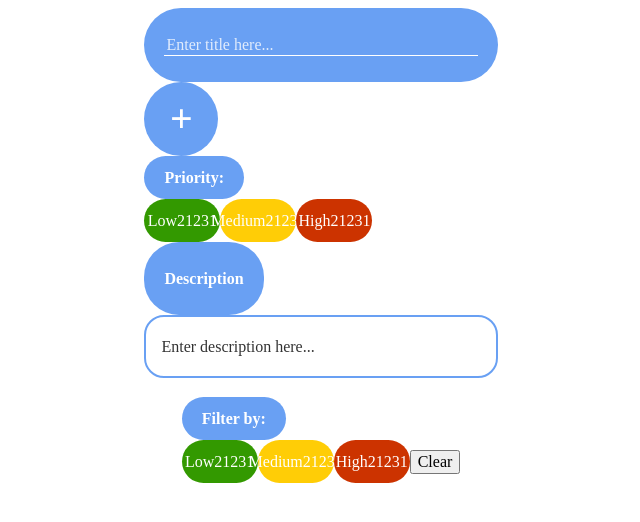
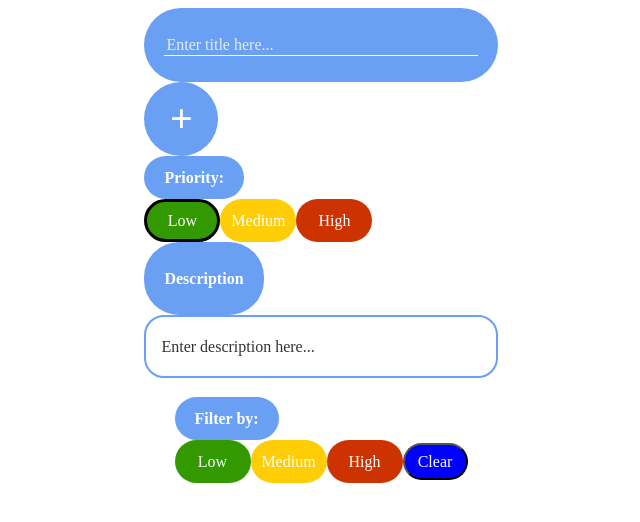
Before and after one commit to givsty/To-Do-List, a React (Vite) app: page / in a window 1280 px wide. Shown: the top 522 px of the page, without its empty margins (319-959 px from the left). Built offline with nearby package versions, Linux system fonts and the light colour scheme.

Commit message:
feat-005 add isActive prop and styles

```diff
--- a/src/features/filter/Filter.tsx
+++ b/src/features/filter/Filter.tsx
@@ -2,18 +2,14 @@ import { observer } from 'mobx-react-lite';
 import { TaskPriorityChip } from '../../shared/ui/TaskPriorityChip/TaskPriorityChip';
 import { taskStore } from '../../shared/store';
 import { StyledPriorityLabel } from '../../pages/main/ui/CreateTaskForm/styles';
+import { StyledButton } from './styles';
 
 export const Filter = observer(() => {
   const handleFilterChange = async (priority: 'low' | 'medium' | 'high') => {
-    if (taskStore.activeFilter.value === priority) {
-      taskStore.clearFilter();
-    } else {
-      await taskStore.filterTasks('priority', priority);
-    }
-    return true;
+    await taskStore.filterTasks('priority', priority);
   };
 
-  const handleClearFilter =  () => {
+  const handleClearFilter = () => {
     taskStore.clearFilter();
   };
 
@@ -39,7 +35,7 @@ export const Filter = observer(() => {
           onChange={() => handleFilterChange('high')}
           isActive={taskStore.activeFilter.value === 'high'}
         />
-        <button onClick={handleClearFilter}>Clear</button>
+        <StyledButton onClick={handleClearFilter}>Clear</StyledButton>
       </div>
     </div>
   );
--- /dev/null
+++ b/src/features/filter/styles.ts
@@ -0,0 +1,15 @@
+import styled from '@emotion/styled';
+
+export const StyledButton = styled('button')({
+  display: 'inline-flex',
+  alignItems: 'center',
+  justifyContent: 'center',
+  backgroundColor: 'blue',
+  borderRadius: '35px',
+  padding: '10px 20px',
+  fontSize: '16px',
+  color: '#ffffff',
+  textAlign: 'center',
+  width: '65px',
+  height: '37px',
+});
--- a/src/pages/main/ui/CreateTaskForm/CreateTaskForm.tsx
+++ b/src/pages/main/ui/CreateTaskForm/CreateTaskForm.tsx
@@ -4,6 +4,7 @@ import { SubmitHandler, useForm } from 'react-hook-form';
 import { TitleInput } from '../../../../shared/ui';
 import { AddButton } from '../../../../shared/ui/AddButton';
 import {
+  ErrorAlert,
   StyledDescriptionInput,
   StyledDescriptionLabel,
   StyledPriorityLabel,
@@ -36,6 +37,8 @@ export const CreateTaskForm = () => {
     handleSubmit,
     formState: { errors, isSubmitting },
     reset,
+    watch,
+    setValue,
   } = useForm<Task>({
     resolver: joiResolver(validationSchema),
     defaultValues: {
@@ -46,15 +49,15 @@ export const CreateTaskForm = () => {
     },
   });
 
+  const activePriority = watch('priority');
+
   const onSubmit: SubmitHandler<Task> = (data) => {
     taskStore.addTask(data);
     reset();
   };
 
   return (
-    <form
-      onSubmit={handleSubmit(onSubmit)}
-    >
+    <form onSubmit={handleSubmit(onSubmit)}>
       <TitleInput
         placeholder="Enter title here..."
         id="title"
@@ -69,19 +72,25 @@ export const CreateTaskForm = () => {
             variant="radio"
             value="low"
             register={register('priority')}
+            isActive={activePriority === 'low'}
+            onChange={() => setValue('priority', 'low')}
           />
           <TaskPriorityChip
             variant="radio"
             value="medium"
             register={register('priority')}
+            isActive={activePriority === 'medium'}
+            onChange={() => setValue('priority', 'medium')}
           />
           <TaskPriorityChip
             variant="radio"
             value="high"
             register={register('priority')}
+            isActive={activePriority === 'high'}
+            onChange={() => setValue('priority', 'high')}
           />
         </div>
-        {errors.priority && <p>{errors.priority.message}</p>}
+        {errors.priority && <ErrorAlert>{errors.priority.message}</ErrorAlert>}
       </div>
       <div>
         <StyledDescriptionLabel htmlFor="description">
@@ -92,7 +101,9 @@ export const CreateTaskForm = () => {
           id="description"
           {...register('description')}
         />
-        {errors.description && <p>{errors.description.message}</p>}
+        {errors.description && (
+          <ErrorAlert>{errors.description.message}</ErrorAlert>
+        )}
       </div>
     </form>
   );
--- a/src/pages/main/ui/CreateTaskForm/styles.ts
+++ b/src/pages/main/ui/CreateTaskForm/styles.ts
@@ -33,7 +33,7 @@ export const StyledDescriptionInput = styled('input')({
   borderRadius: '20px',
   padding: '10px 15px',
   fontSize: '16px',
-  color: '#ffffff',
+  color: 'black',
   border: '2px solid #69A0F3',
   outline: 'none',
   width: '100%',
@@ -64,3 +64,8 @@ export const TaskListContainer = styled('div')({
   width: '100%',
   boxSizing: 'border-box',
 });
+
+export const ErrorAlert = styled('p')({
+  color: 'red',
+  fontSize: '12px',
+});
--- a/src/shared/store.ts
+++ b/src/shared/store.ts
@@ -4,7 +4,10 @@ import { Task } from '../entities/task';
 
 class TaskStore {
   tasks: Task[] = [];
-  activeFilter: { key: keyof Task; value: Task[keyof Task] | null } = { key: 'priority', value: null }; // Активный фильтр
+  activeFilter: { key: keyof Task; value: Task[keyof Task] | null } = {
+    key: 'priority',
+    value: null,
+  }; // Активный фильтр
   dbService: IIndexedDBService;
 
   constructor(dbService: IIndexedDBService) {
@@ -24,7 +27,9 @@ class TaskStore {
 
   async updateTask(updatedTask: Task) {
     await this.dbService.updateTask(updatedTask);
-    this.tasks = this.tasks.map((task) => (task.id === updatedTask.id ? updatedTask : task));
+    this.tasks = this.tasks.map((task) =>
+      task.id === updatedTask.id ? updatedTask : task
+    );
   }
 
   async deleteTask(id: number) {
--- a/src/shared/ui/TaskPriorityChip/TaskPriorityChip.tsx
+++ b/src/shared/ui/TaskPriorityChip/TaskPriorityChip.tsx
@@ -21,16 +21,22 @@ export const TaskPriorityChip: React.FC<TaskPriorityChipProps> = ({
   value,
   register,
   onChange,
-  isActive
+  isActive,
 }) => {
   const { color, text } = priorityStyles[value];
 
   return (
     <>
       {variant === 'radio' ? (
-        <RadioLabel color={color}>
-          <input type="radio" value={value} {...register} onChange={onChange} />
-          {isActive ? text : text + '21231'}
+        <RadioLabel color={color} isActive={isActive ? true : false}>
+          <input
+            type="radio"
+            value={value}
+            {...register}
+            onChange={onChange}
+            checked={isActive}
+          />
+          {text}
         </RadioLabel>
       ) : (
         <Chip color={color}>{text}</Chip>
--- a/src/shared/ui/TaskPriorityChip/styles.ts
+++ b/src/shared/ui/TaskPriorityChip/styles.ts
@@ -1,6 +1,9 @@
 import styled from '@emotion/styled';
 
-export const RadioLabel = styled('label')<{ color: string }>(({ color }) => ({
+export const RadioLabel = styled('label')<{
+  color: string;
+  isActive?: boolean;
+}>(({ color, isActive }) => ({
   display: 'inline-flex',
   alignItems: 'center',
   justifyContent: 'center',
@@ -16,6 +19,7 @@ export const RadioLabel = styled('label')<{ color: string }>(({ color }) => ({
   input: {
     display: 'none',
   },
+  border: isActive ? '3px solid #000000' : 'none',
 }));
 
 export const Chip = styled('div')<{ color: string }>(({ color }) => ({
```
Also changed, not shown: 1 other file (tests, documents, lock files or other folders).
